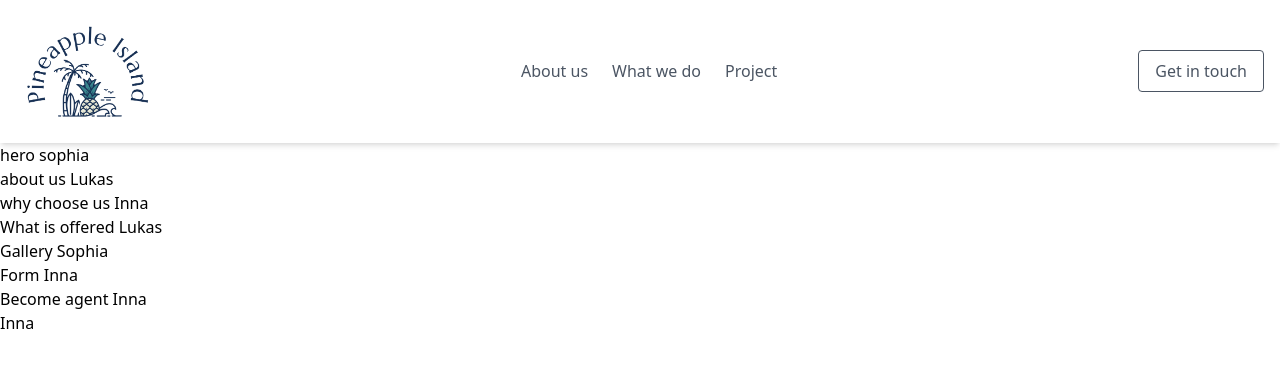
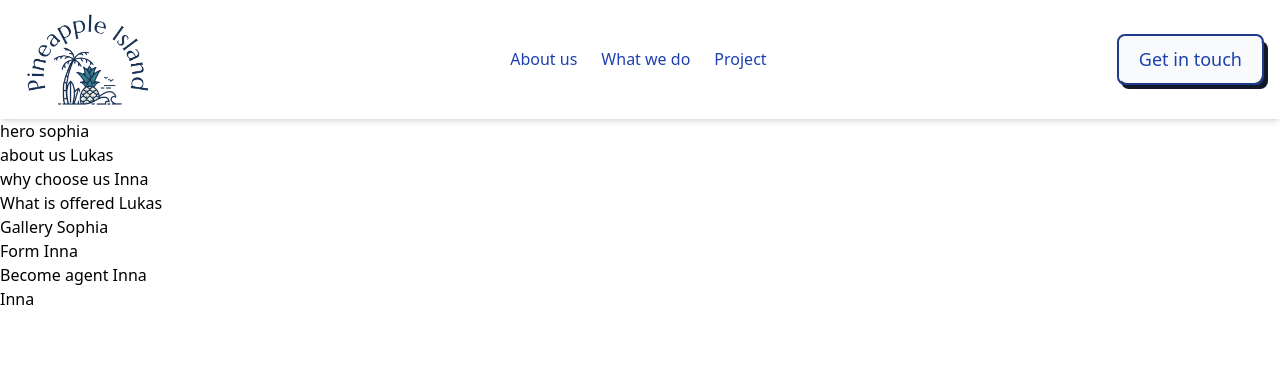
Before and after one commit to Pureschko/Best-project, a plain HTML site: page index.html in a window 1280 px wide. Drawn offline with nearby package versions, Linux system fonts and the light colour scheme.

Commit message:
styles navbar

```diff
--- a/index.html
+++ b/index.html
@@ -11,9 +11,9 @@
      </head>
      <body>
           <header>
-               <nav class="bg-white shadow-md">
+               <nav class="bg-white shadow-md sticky top-0">
                     <div class="container mx-auto px-4">
-                         <div class="flex justify-between items-center py-4">
+                         <div class="flex justify-between items-center py-1">
                               <div class="flex-shrink-0">
                                    <img
                                         src="images/logo2-png.png"
@@ -25,26 +25,43 @@
                               <div class="hidden md:flex space-x-6">
                                    <a
                                         href="#"
-                                        class="text-gray-600 hover:text-gray-800"
+                                        class="text-blue-800 hover:text-gray-800"
                                         >About us</a
                                    >
                                    <a
                                         href="#"
-                                        class="text-gray-600 hover:text-gray-800"
+                                        class="text-blue-800 hover:text-gray-800"
                                         >What we do</a
                                    >
                                    <a
                                         href="#"
-                                        class="text-gray-600 hover:text-gray-800"
+                                        class="text-blue-800 hover:text-gray-800"
                                         >Project</a
                                    >
                               </div>
                               <div class="hidden md:flex">
                                    <a
-                                        href="#"
-                                        class="text-gray-600 hover:text-gray-800 border border-gray-600 px-4 py-2 rounded"
-                                        >Get in touch</a
+                                        href="#_"
+                                        class="relative inline-block text-lg group"
                                    >
+                                        <span
+                                             class="relative z-10 block px-5 py-3 overflow-hidden font-medium leading-tight text-blue-800 transition-colors duration-1000 ease-out border-2 border-blue-900 rounded-lg group-hover:text-white"
+                                        >
+                                             <span
+                                                  class="absolute inset-0 w-full h-full px-5 py-3 rounded-lg bg-gray-50"
+                                             ></span>
+                                             <span
+                                                  class="absolute left-0 w-48 h-48 -ml-2 transition-all duration-1000 origin-top-right -rotate-90 -translate-x-full translate-y-12 bg-blue-900 group-hover:-rotate-180 ease"
+                                             ></span>
+                                             <span class="relative"
+                                                  >Get in touch</span
+                                             >
+                                        </span>
+                                        <span
+                                             class="absolute bottom-0 right-0 w-full h-12 -mb-1 -mr-1 transition-all duration-1000 ease-linear bg-gray-900 rounded-lg group-hover:mb-0 group-hover:mr-0"
+                                             data-rounded="rounded-lg"
+                                        ></span>
+                                   </a>
                               </div>
                          </div>
                     </div>
```
